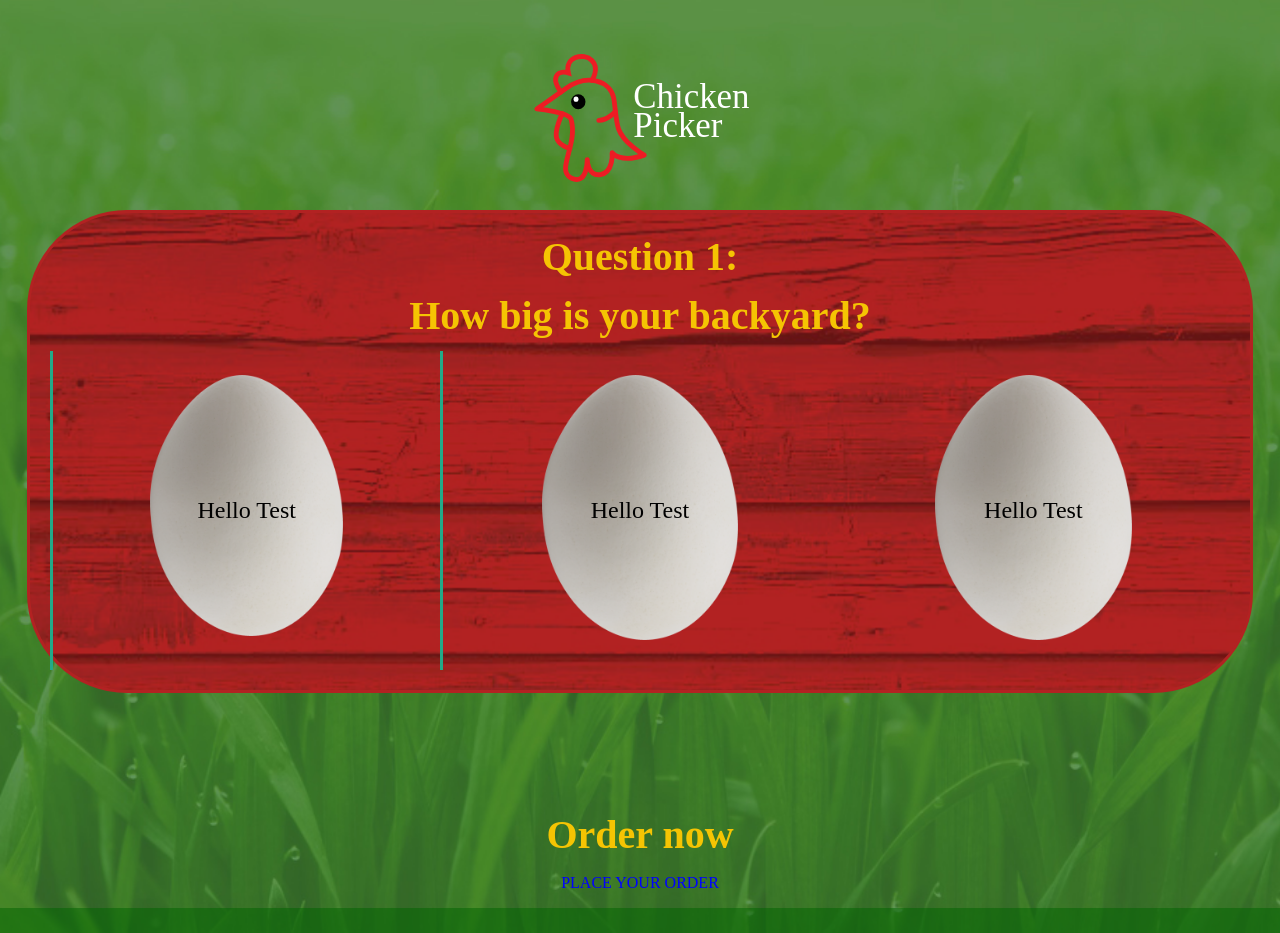
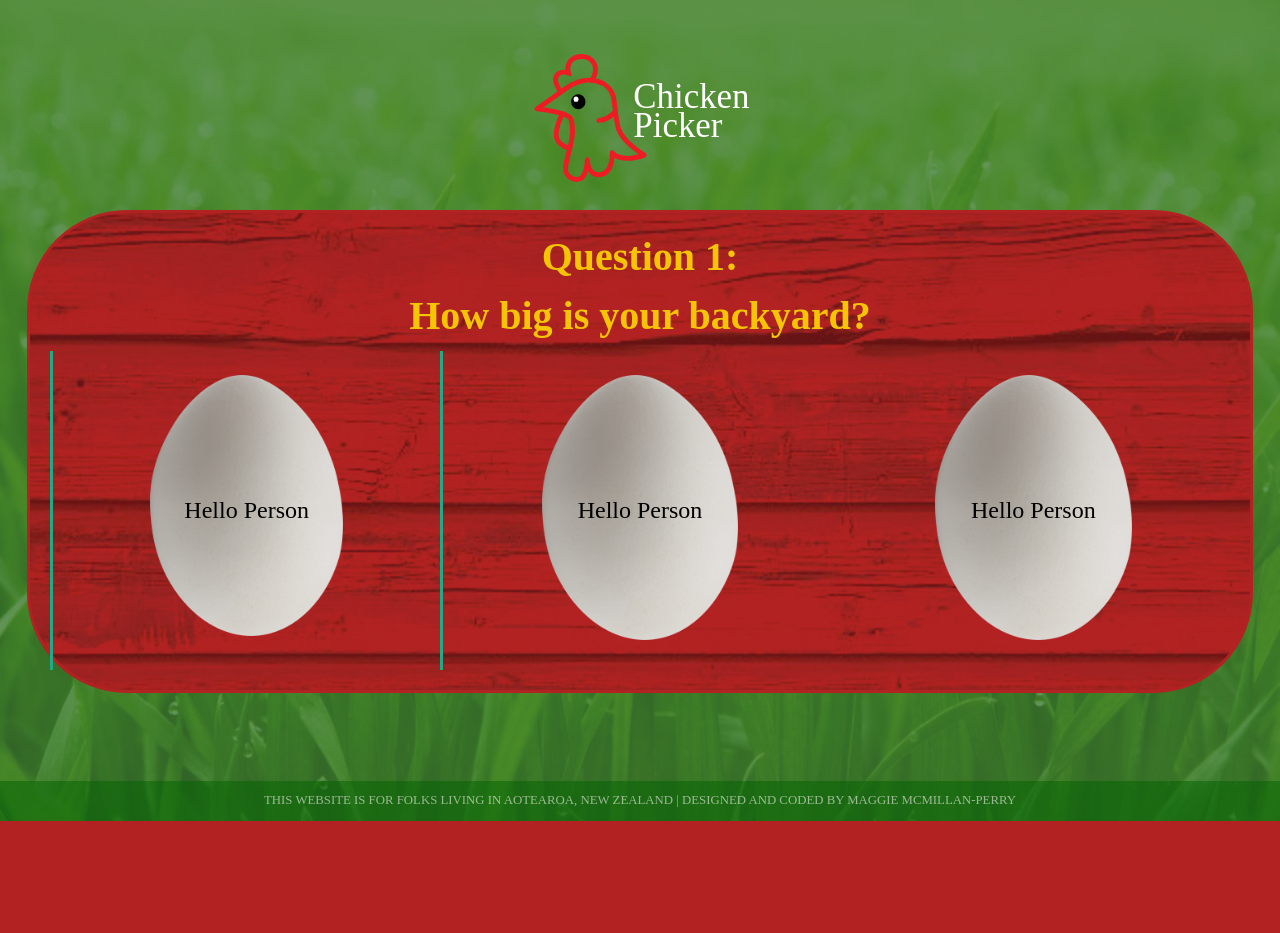
Before and after one commit to maggie-mp/212-chickens-v2, a Flask app: page /questions in a window 1280 px wide. After the commit the page ends 821 px from the top, so only its background shows below. Run offline with Flask 2, Linux system fonts and the light colour scheme; some web fonts are replaced.

Commit message:
answers template w flask

```diff
--- a/run.py
+++ b/run.py
@@ -1,13 +1,14 @@
 from flask import Flask, render_template
 app = Flask(__name__)
 
-burgers = [
- ['Classic Burger', '$4.99'],
- ['Cheese Burger', '$5.99'],
- ['Chicken Burger', '$5.99'],
- ['Double Burger', '$6.99']
+
+questions = [
+ ['Hello Question'],
 ]
 
+answers = [
+ ['Hello Person'],
+]
 
 @app.route('/')
 def index():
@@ -17,4 +18,7 @@
 
 @app.route('/questions')
 def questions():
-    return render_template('questions.html')
+    return render_template('questions.html',
+                            disclaimer='This website is for folks living in Aotearoa, New Zealand | Designed and Coded by Maggie McMillan-Perry',
+                            questions=questions,
+                            answers=answers)
--- a/templates/questions.html
+++ b/templates/questions.html
@@ -1,4 +1,4 @@
-<!DOCTYPE html>
+<!--<!DOCTYPE html>
 
 <html>
 
@@ -18,53 +18,101 @@
     <div id="header">
      <a href="/"> <img src="{{ url_for('static', filename='logo.svg') }}" id="logo" /> </a>
     </div>
+    </body>
+    </html>-->
 
+    {% extends "base.html" %}
+
+    {% block title %}Chicken Picker Quiz{% endblock %}
+
+    {% block content %}
+        <body>
+
+        <div id="header">
+          <a href="/"> <img src="{{ url_for('static', filename='logo.svg') }}" id="logo" /> </a>
+          <br>
+
+
+  <!--questions layout-->
 
       <div id="menu">
 
-      <h1>Question 1: </h1>
+      <h1>Question 1:</h1>
       <h1>How big is your backyard?</h1>
 
-      <div class="egg">
-        <!--<img src="egg.png" width="50%">-->
+
+<!--  <div class="egg">
         <img src="{{ url_for('static', filename='egg.png') }}" width="50%" />
         <div class= "text">Hello Test</div>
       </div>
 
       <div class="egg">
-        <!--<img src="egg.png" width="50%">-->
         <img src="{{ url_for('static', filename='egg.png') }}" width="50%" />
         <div class= "text">Hello Test</div>
       </div>
 
-      <div class="egg">
-        <!--<img src="egg.png" width="50%">-->
+  <div class="egg">
         <img src="{{ url_for('static', filename='egg.png') }}" width="50%" />
         <div class= "text">Hello Test</div>
+      </div>-->
+
+
+
+<!--test egg question-->
+
+  <!--answer #1-->
+      <div class="egg">
+        <img src="{{ url_for('static', filename='egg.png') }}" width="50%" />
+        <div class= "text">
+          {% for answer in answers %}
+          {{ answer[0] }}
+          {% endfor %}
+        </div>
       </div>
+
+
+  <!--answer #2-->
+      <div class="egg">
+        <img src="{{ url_for('static', filename='egg.png') }}" width="50%" />
+        <div class= "text">
+          {% for answer in answers %}
+          {{ answer[0] }}
+          {% endfor %}
+        </div>
+      </div>
+
+
+  <!--answer #3-->
+      <div class="egg">
+        <img src="{{ url_for('static', filename='egg.png') }}" width="50%" />
+        <div class= "text">
+          {% for answer in answers %}
+          {{ answer[0] }}
+          {% endfor %}
+        </div>
+      </div>
+
+         <!--<div>
+        <h2>Burgers</h2>
+        <ol class="menu-items">
+          {% for burger in burgers %}
+          <li>{{ burger[0] }} <span class="price">{{ burger[1] }}</span></li>
+          {% endfor %}
+        </ol>
+      </div>-->
 
 
     </div>
 
-    {% extends "base.html" %}
+  {% endblock %}
 
-{% block title %}Questions - 212-chickens-v2{% endblock %}
+<!--footer-->
 
-{% block head %}
-    {{ super() }}
-    <style>
-      body {
-        background-color: green;
-      }
-    </style>
-{% endblock %}
-
-{% block content %}
-    <div id="header">
-      <h1>Order now</h1>
-      <p>PLACE YOUR ORDER</p>
+    {% block footer %}
+    <div id="footer">
+      {{ disclaimer|upper }}
     </div>
-{% endblock %}
+    {% endblock %}
 
   </body>
 
```
